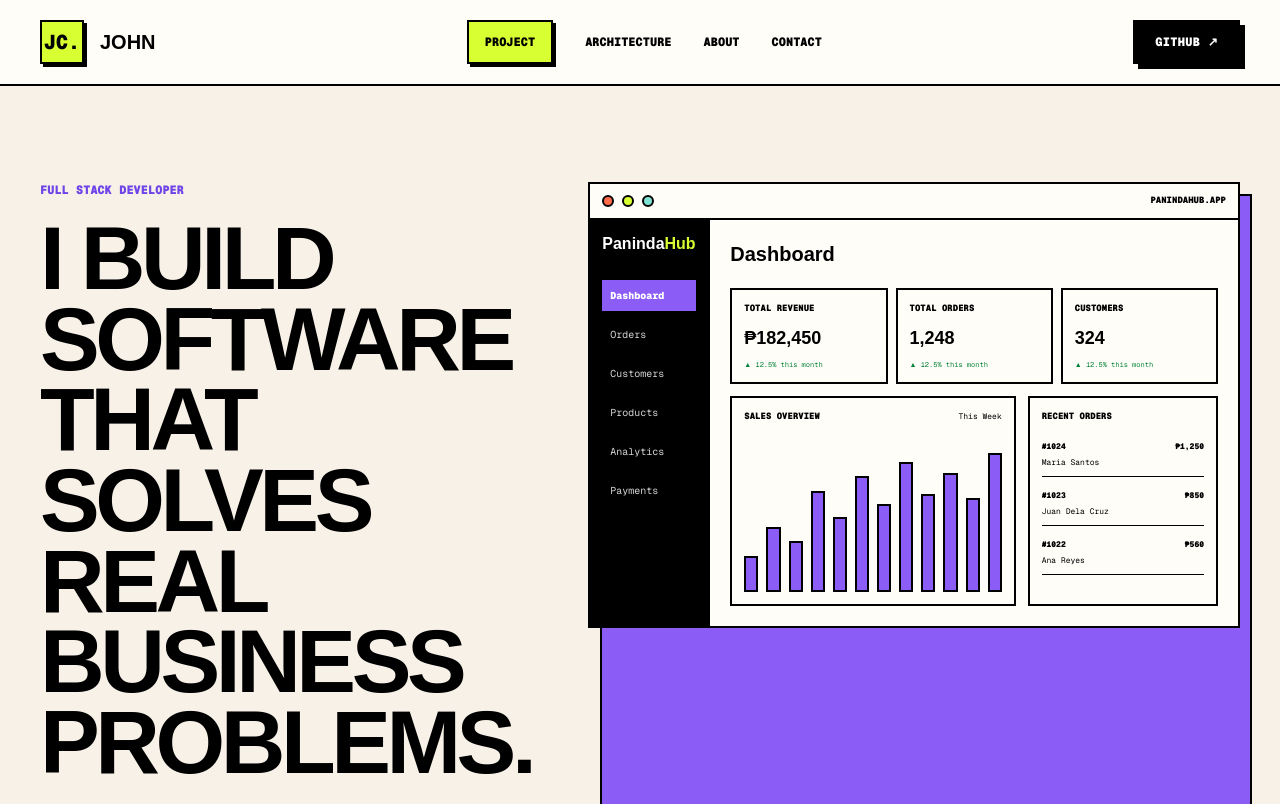
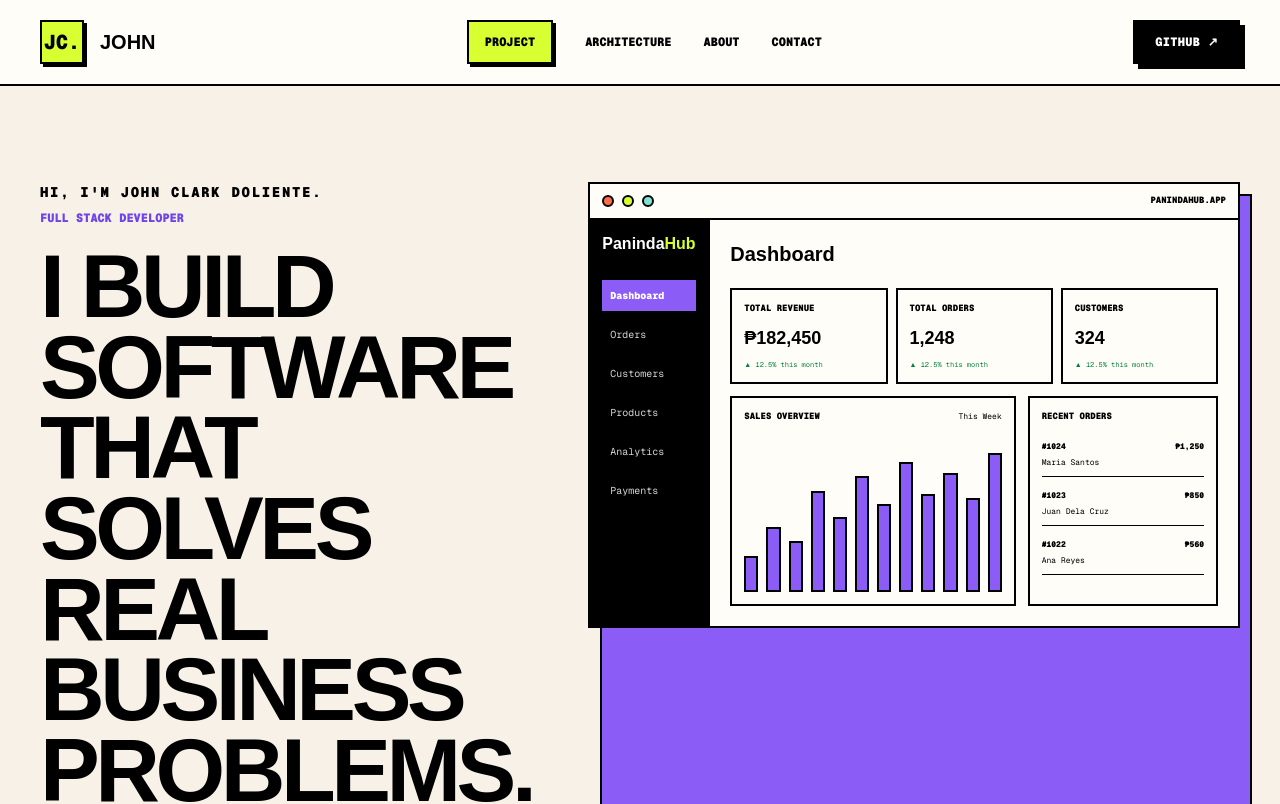
Before and after one commit to J0hnux/developer-portfolio, a Next.js app: page / in a window 1280 px wide. Shown: the top 804 px of the page. Built offline with nearby package versions, Linux system fonts and the light colour scheme.

Commit message:
feat(portfolio): add developer name to hero

```diff
--- a/app/page.tsx
+++ b/app/page.tsx
@@ -585,7 +585,11 @@ export default function Home() {
       {/* Hero */}
       <section className="mx-auto grid max-w-[1500px] gap-14 px-5 py-16 lg:grid-cols-[0.85fr_1.15fr] lg:px-10 lg:py-24">
         <div className="flex flex-col justify-center">
-          <p className="mb-5 font-mono text-xs font-black uppercase text-[#7045e8]">
+          <p className="font-mono text-sm font-black uppercase tracking-[0.12em] text-black">
+            Hi, I&apos;m John Clark Doliente.
+          </p>
+
+          <p className="mb-5 mt-2 font-mono text-xs font-black uppercase text-[#7045e8]">
             Full Stack Developer
           </p>
 
```
Also changed, not shown: 1 other file (tests, documents, lock files or other folders).
